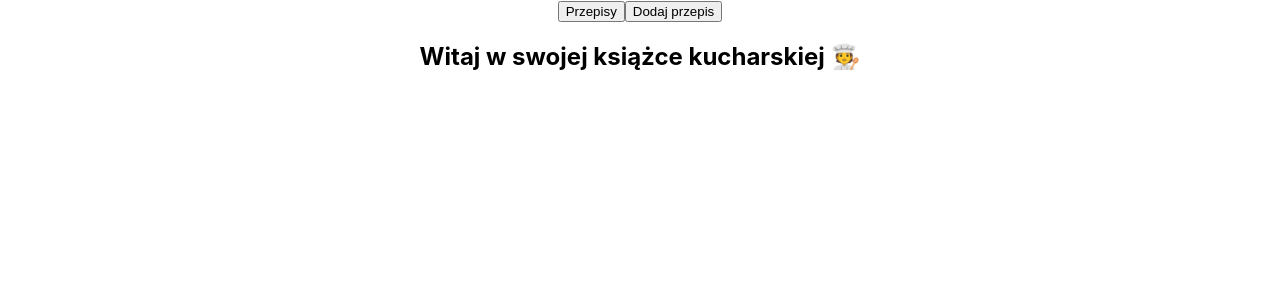
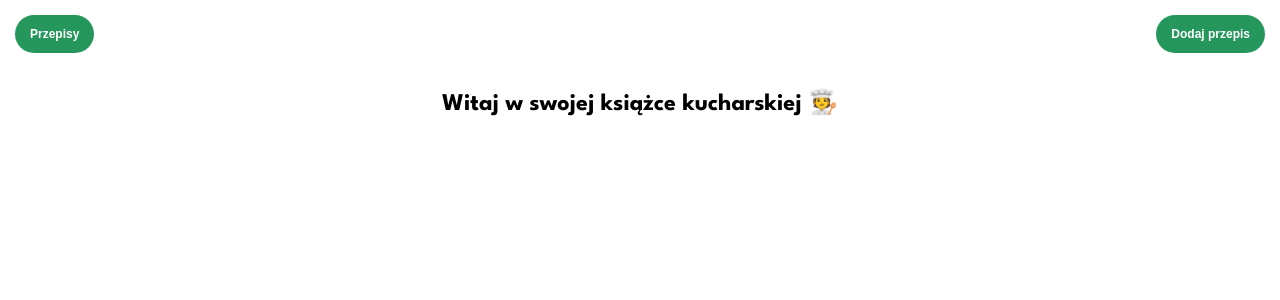
Before and after one commit to barbarakaluza/barbarakaluza.github.io, a React (Create React App) app: page / in a window 1280 px wide. Shown: the top 300 px of the page. Built offline with nearby package versions, Linux system fonts and the light colour scheme.

Commit message:
add styles to home page

```diff
--- a/src/App.css
+++ b/src/App.css
@@ -1,38 +1,40 @@
+@import url('https://fonts.googleapis.com/css2?family=League+Spartan:wght@100..900&display=swap');
+
+
+
+
+
 .App {
   text-align: center;
+  font-family: League Spartan;
 }
 
-.App-logo {
-  height: 40vmin;
-  pointer-events: none;
+html {
+  box-sizing: border-box;
 }
 
-@media (prefers-reduced-motion: no-preference) {
-  .App-logo {
-    animation: App-logo-spin infinite 20s linear;
-  }
+*,
+*::before,
+*::after {
+  box-sizing: inherit;
 }
 
-.App-header {
-  background-color: #282c34;
-  min-height: 100vh;
-  display: flex;
-  flex-direction: column;
-  align-items: center;
-  justify-content: center;
-  font-size: calc(10px + 2vmin);
-  color: white;
+.button {
+    background-color: #26975C;
+    border-radius: 20px;
+    border: 0;
+    font-style: League Spartan;
+    font-weight: bold;
+    font-size: 12px;
+    color: white;
+    padding: 12px;
+    padding-left: 15px;
+    padding-right: 15px;
+    margin: 15px;
 }
 
-.App-link {
-  color: #61dafb;
+.button-container {
+  display: flex;
+  justify-content: space-between;
+  width: 100%;
 }
-
-@keyframes App-logo-spin {
-  from {
-    transform: rotate(0deg);
-  }
-  to {
-    transform: rotate(360deg);
-  }
-}
--- a/src/components/ButtonAdd/ButtonAdd.js
+++ b/src/components/ButtonAdd/ButtonAdd.js
@@ -1,5 +1,5 @@
 function ButtonAdd() {
-    return <button>Dodaj przepis</button>
+    return <button className="button">Dodaj przepis</button>
 }
 
 export default ButtonAdd;
--- a/src/components/ButtonList/ButtonList.js
+++ b/src/components/ButtonList/ButtonList.js
@@ -1,5 +1,5 @@
 function ButtonList() {
-    return <button>Przepisy</button>
+    return <button className="button">Przepisy</button>
 }
 
 export default ButtonList;
--- a/src/components/Header/Header.js
+++ b/src/components/Header/Header.js
@@ -1,5 +1,7 @@
 function Header() {
-    return <h2>Witaj w swojej książce kucharskiej 🧑‍🍳</h2>
+    return (
+         <h2>Witaj w swojej książce kucharskiej 🧑‍🍳</h2>
+    )
 }
 
 export default Header;
--- a/src/pages/Home.js
+++ b/src/pages/Home.js
@@ -6,8 +6,11 @@ import ButtonList from "../components/ButtonList/ButtonList";
 function Home() {
     return (
         <div>
-            <ButtonList/>
-            <ButtonAdd/>
+            <div className="button-container">
+                <ButtonList/>
+                <ButtonAdd/>
+            </div>
+
             <Header/>
         </div>
 
```
